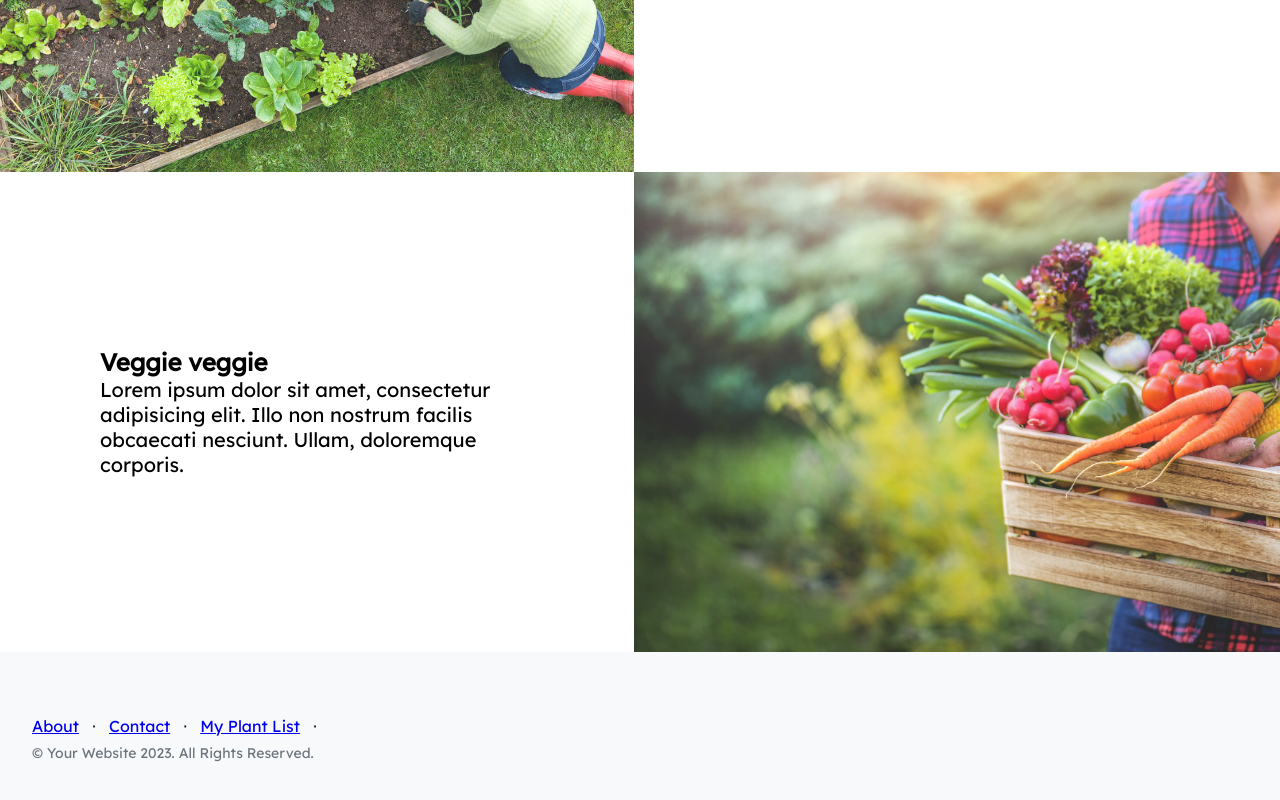
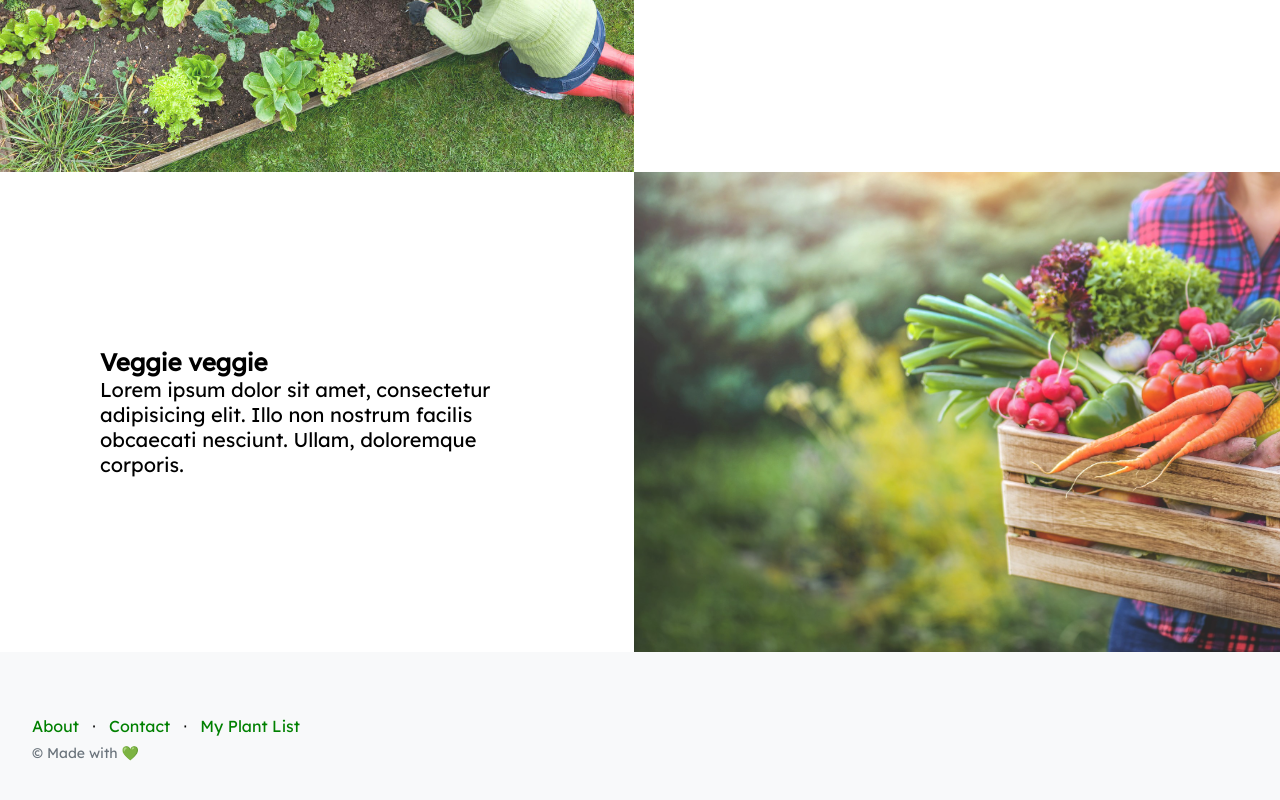
Before and after one commit to JenevaRay/SuperGreen, a plain HTML site: page LandingPageSub/index.html in a window 1280 px wide. Shown: the part 1614-2414 px from the top of the page. Drawn offline with nearby package versions, Linux system fonts and the light colour scheme.

Commit message:
updated small style changes

```diff
--- a/LandingPageSub/assets/styles.css
+++ b/LandingPageSub/assets/styles.css
@@ -368,6 +368,10 @@ button,
 .list-inline-item:not(:last-child) {
     margin-right: 0.5rem;
 }
+footer ul li a {
+    color: var(--text-dark);
+    text-decoration: none;
+}
 
 .mb-2 {
     margin-bottom: 0.5rem !important;
--- a/LandingPageSub/index.html
+++ b/LandingPageSub/index.html
@@ -110,9 +110,8 @@
                         <li class="list-inline-item"><a href="#!">Contact</a></li>
                         <li class="list-inline-item">⋅</li>
                         <li class="list-inline-item"><a href="#!">My Plant List</a></li>
-                        <li class="list-inline-item">⋅</li>
                     </ul>
-                    <p class="text-muted small mb-4 mb-lg-0">&copy; Your Website 2023. All Rights Reserved.</p>
+                    <p class="text-muted small mb-4 mb-lg-0">&copy; Made with 💚</p>
                 </div>
             </div>
         </div>
```
Also changed, not shown: LandingPageSub/assets/images/veggie-basket.jpg (deleted).
